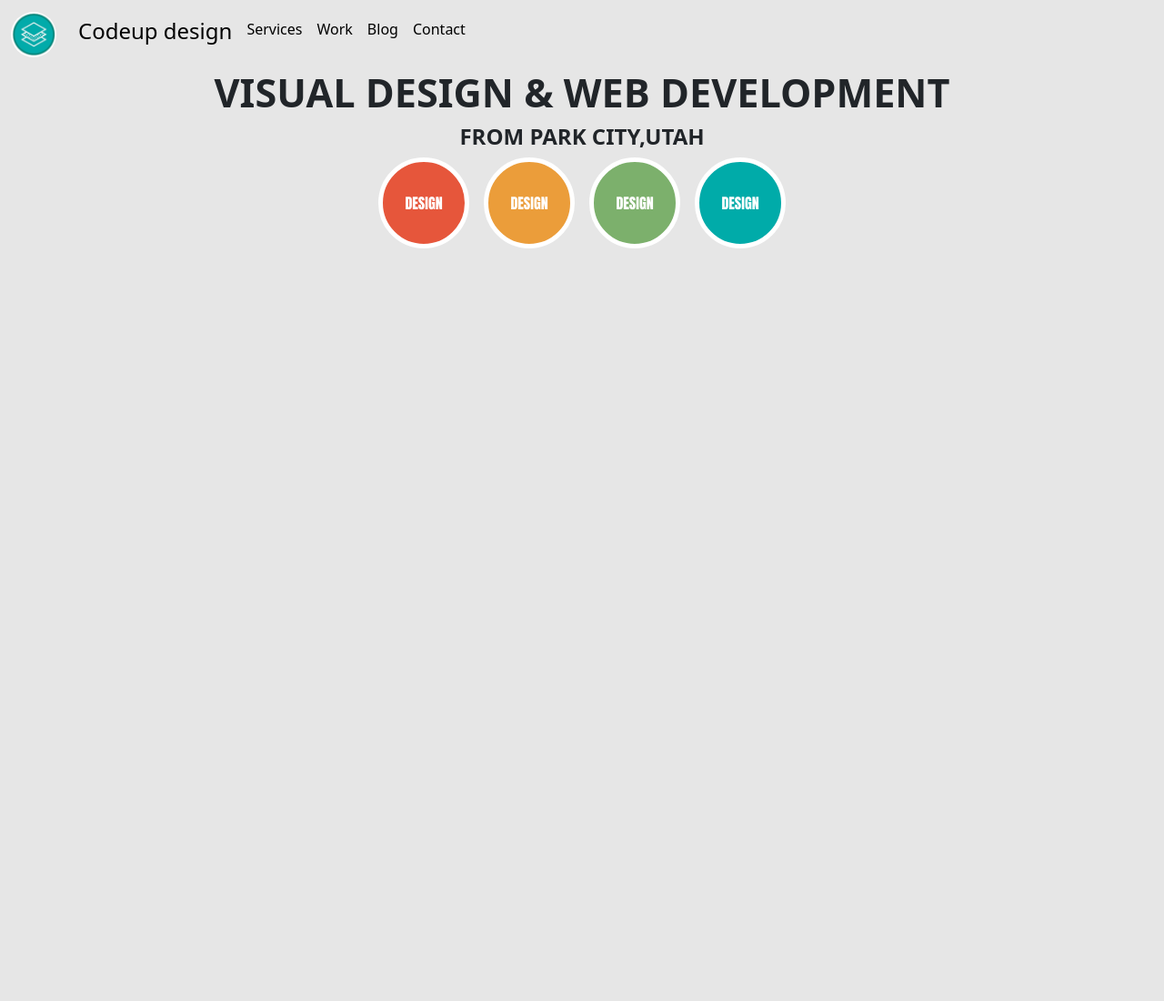
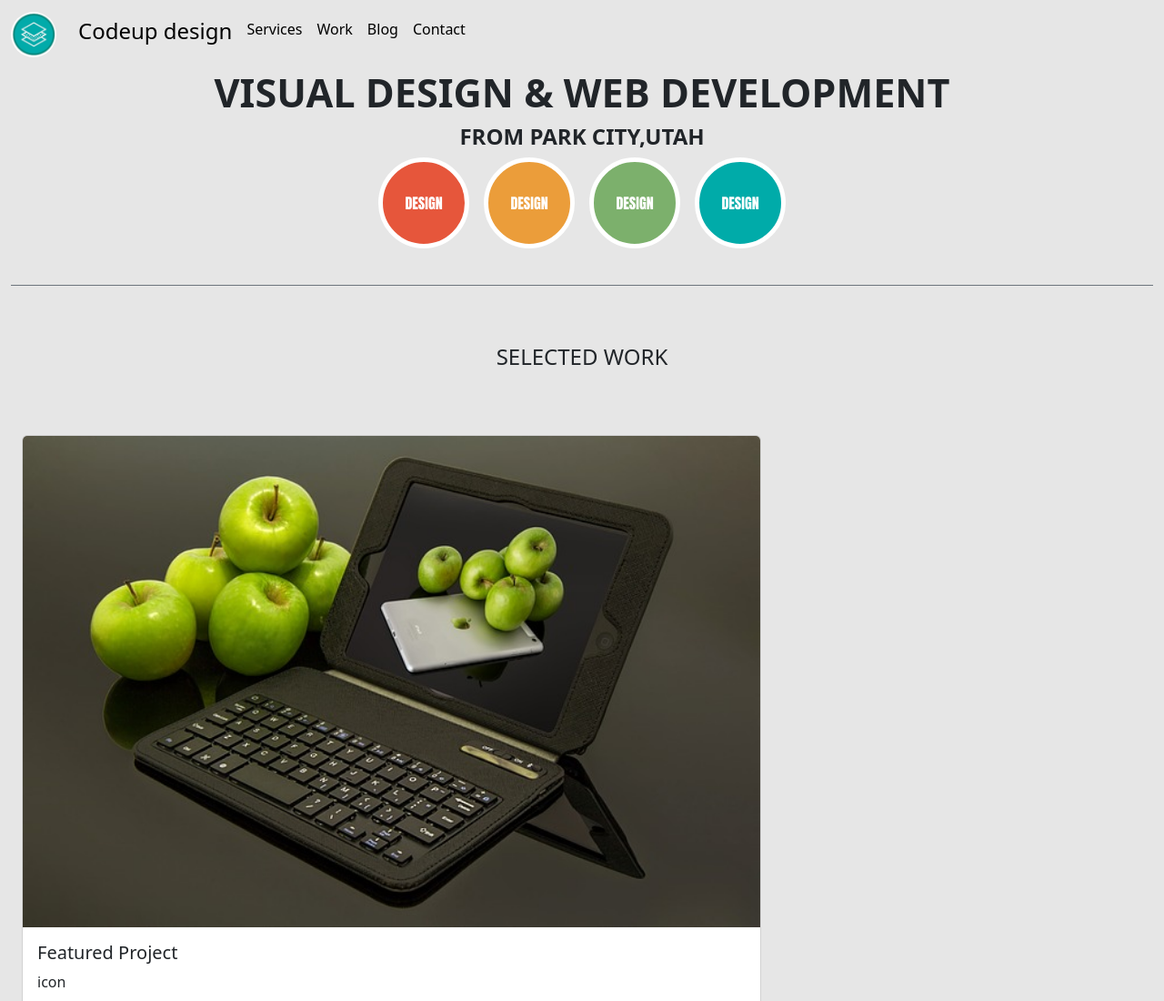
Before and after one commit to KurtBeau-and-bros/Codeup-design-project, a plain HTML site: page index.html in a window 1280 px wide. Shown: the top 1100 px of the page at 91% size. Before the commit the page ends 800 px from the top, so only its background shows below. Drawn offline with nearby package versions, Linux system fonts and the light colour scheme.

Commit message:
added images

```diff
--- a/custom.css
+++ b/custom.css
@@ -20,6 +20,7 @@ font-size: 1.5rem;
 }
 .container-fluid.cv-hero {
     max-width: 80em;
+
 }
 
 .circles-wrapper{
@@ -55,9 +56,26 @@ font-size: 1.5rem;
 .circle.blue {
     background-color: #00ABA9;
 }
+.border-line {
+    max-width: 100%;
+
+}
 
 @media screen and (max-width: 500px) {
     .circles-wrapper {
         width: 300px;
     }
 }
+
+.selected-work {
+    margin: 4em;
+
+}
+
+@media screen and (max-width: 1200px) {
+     .image-box{
+
+
+
+    }
+}
--- a/index.html
+++ b/index.html
@@ -77,7 +77,61 @@
             <span>Design</span>
         </div>
         <!--  icon end  -->
+
     </div>
+    <div class="d-flex justify-content-center mt-4 border-bottom border-1 pb-3 border-line border-secondary">
+        <div class="col-lg-3 col-sm-12">
+        </div>
+    </div>
+    <section class="container-fluid">
+        <div class="row selected-work">
+            <div class="col d-flex justify-content-center">
+                <h4 class="text-uppercase ">Selected Work</h4>
+            </div>
+        </div>
+<!--   start img     -->
+        <div class="d-flex justify-content-center image-box">
+            <div class="row gap-5 ">
+                <div class="col-lg-8 col-sm-6">
+                    <div class="card">
+                        <img src="images/apple-ipad.jpg" class="card-img-top" alt="img1">
+                        <div class="card-body">
+                            <h5 class="card-title">Featured Project</h5>
+                            <p class="card-text">icon</p>
+                        </div>
+                    </div>
+                </div>
+                <div class="col-lg-8 col-sm-6">
+                    <div class="card">
+                        <img src="images/macbook.jpg" class="card-img-top" alt="img2">
+                        <div class="card-body">
+                            <h5 class="card-title">Featured Project</h5>
+                            <p class="card-text">icon</p>
+                        </div>
+                    </div>
+                </div>
+                <div class="col-lg-8 col-sm-6">
+                    <div class="card">
+                        <img src="images/man.jpg" class="card-img-top" alt="img3">
+                        <div class="card-body">
+                            <h5 class="card-title">Featured Projects</h5>
+                            <p class="card-text">icon</p>
+                        </div>
+                    </div>
+                </div>
+                <div class="col-lg-8 col-sm-6">
+                    <div class="card">
+                        <img src="images/security.jpg" class="card-img-top" alt="img4">
+                        <div class="card-body">
+                            <h5 class="card-title">Featured Projects</h5>
+                            <p class="card-text">icon</p>
+                        </div>
+                    </div>
+                </div>
+            </div>
+        </div>
+<!--   end img     -->
+    </section>
 </main>
 
 <script src="https://cdn.jsdelivr.net/npm/bootstrap@5.3.0/dist/js/bootstrap.bundle.min.js"
```
Also changed, not shown: images/apple-ipad.jpg (added), images/macbook.jpg (added), images/man.jpg (added), images/security.jpg (added). Lines whose indentation alone changed are shown as unchanged.
